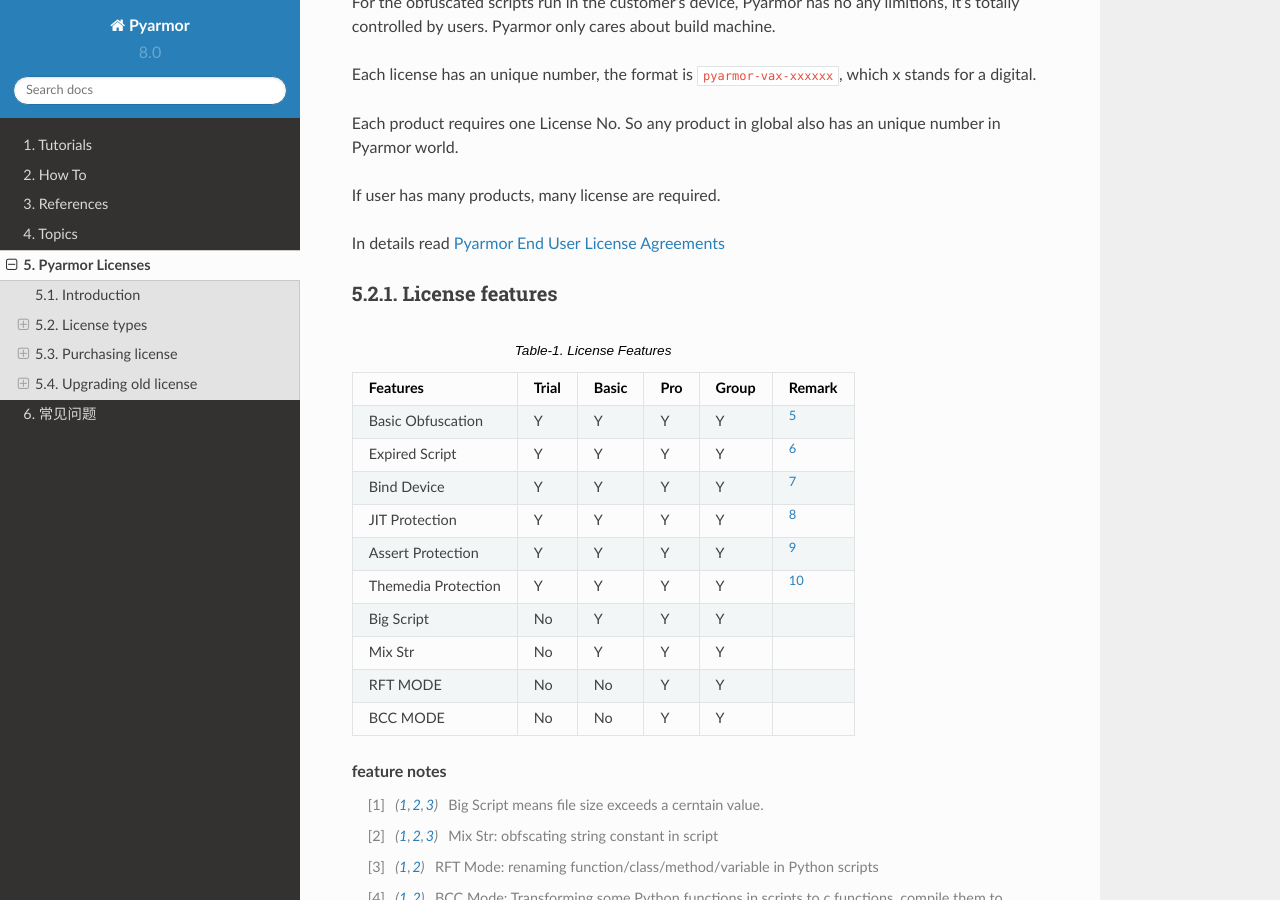
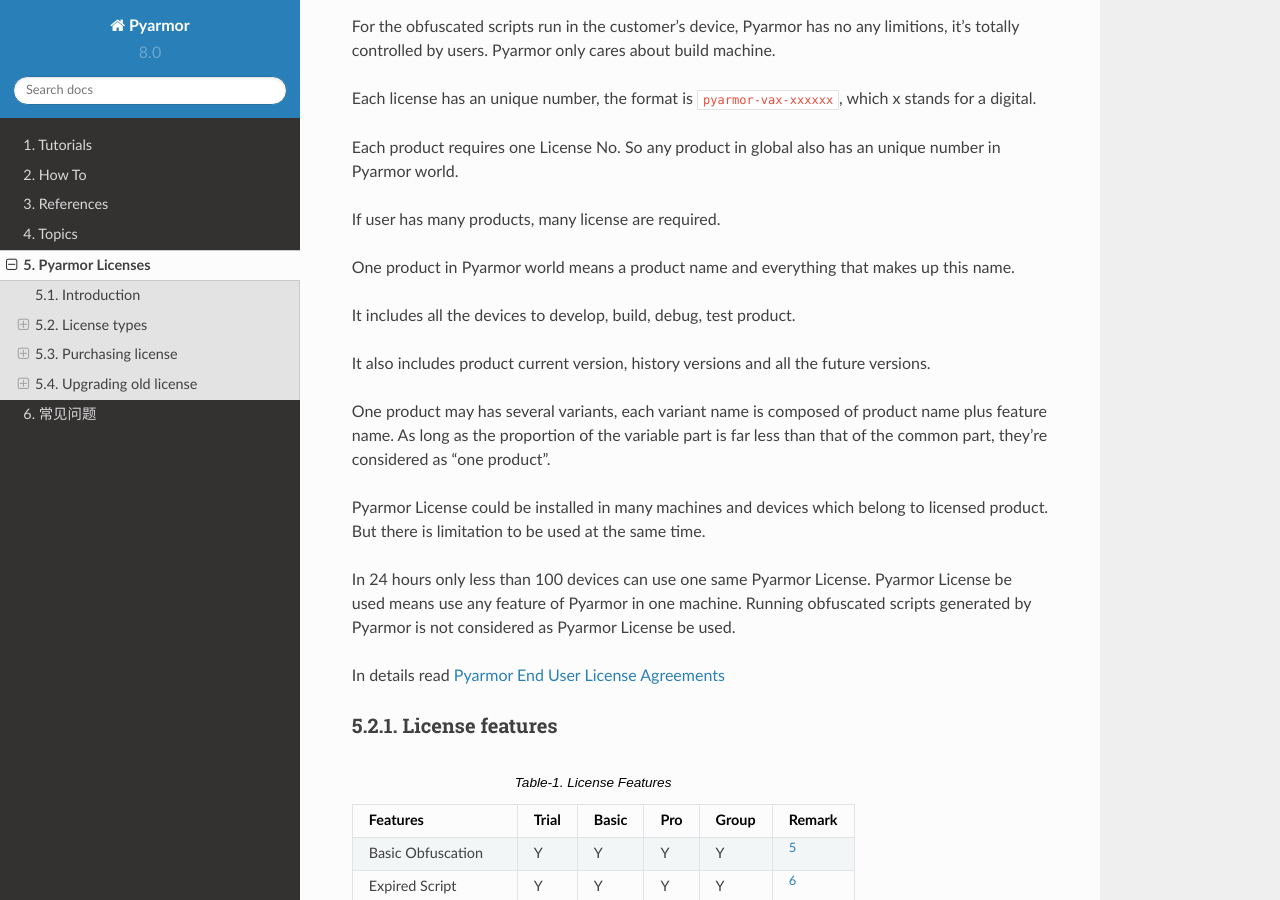
Before and after one commit to dashingsoft/pyarmor, a Sphinx documentation site: the page built from docs/licenses.rst, in a window 1280 px wide and 900 px high, scrolled down 1238 px. Built offline with Sphinx 7.4.7 and the Read the Docs theme 2.0.0, drawn with Linux system fonts in a browser that asks for light colours; some of the changed text lies outside the part shown.

Commit message:
Refine doc

```diff
--- a/docs/licenses.rst
+++ b/docs/licenses.rst
@@ -21,8 +21,9 @@
 b. Can not use feature mix-str [2]_ to obfuscate string constant in scripts
 c. Can not use RFT Mode [3]_, BCC Mode [4]_
 d. Can not be used for any commercial product without permission
+e. Can not be used to provide obfuscation service in any form
 
-These limitations can be unlocked by different `License Types`_
+These limitations can be unlocked by different `License Types`_ except last one.
 
 License types
 =============
@@ -63,6 +64,26 @@
 unique number in Pyarmor world.
 
 If user has many products, many license are required.
+
+One product in Pyarmor world means a product name and everything that makes up
+this name.
+
+It includes all the devices to develop, build, debug, test product.
+
+It also includes product current version, history versions and all the future
+versions.
+
+One product may has several variants, each variant name is composed of product
+name plus feature name. As long as the proportion of the variable part is far
+less than that of the common part, they're considered as "one product".
+
+Pyarmor License could be installed in many machines and devices which belong to
+licensed product. But there is limitation to be used at the same time.
+
+In 24 hours only less than 100 devices can use one same Pyarmor License. Pyarmor
+License be used means use any feature of Pyarmor in one machine. Running
+obfuscated scripts generated by Pyarmor is not considered as Pyarmor License be
+used.
 
 In details read `Pyarmor End User License Agreements`_
 
```
Also changed, not shown: 3 other files.
